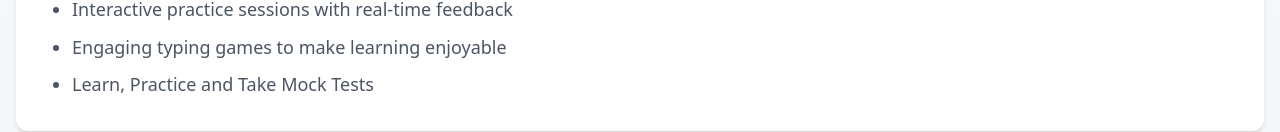
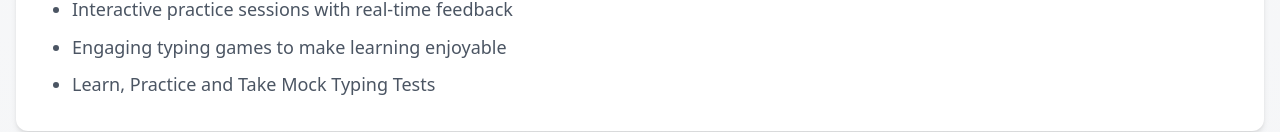
Before and after one commit to saisundargatti/typing_scholar, a React (Vite) app: page / in a window 1280 px wide. Shown: the part 820-952 px from the top of the page. Built offline with nearby package versions, Linux system fonts and the light colour scheme.

Commit message:
changes file name to fingermappinggame

```diff
--- a/src/App.tsx
+++ b/src/App.tsx
@@ -14,7 +14,7 @@ import {
   TypingTestPractice,
   QuickTip,
 } from "./components/practice/TypingTestPractice";
-import MemoryFingers from "./components/typinggame/memoryfingers";
+import MemoryFingers from "./components/typinggame/fingermappinggame";
 import CardSelection from "./components/typinggame/CardSelection";
 import AppleFall from "./components/typinggame/AppleFall";
 import Home from "./components/Home";
--- a/src/components/Home.tsx
+++ b/src/components/Home.tsx
@@ -136,7 +136,7 @@ export const Aboutus: React.FC = () => {
           <li>Structured typing courses for beginners to advanced users</li>
           <li>Interactive practice sessions with real-time feedback</li>
           <li>Engaging typing games to make learning enjoyable</li>
-          <li>Learn, Practice and Take Mock Tests</li>
+          <li>Learn, Practice and Take Mock Typing Tests</li>
         </ul>
       </div>
     </section>
```
Also changed, not shown: src/components/typinggame/fingermappinggame.tsx (renamed from src/components/typinggame/MemoryFingers.tsx).
